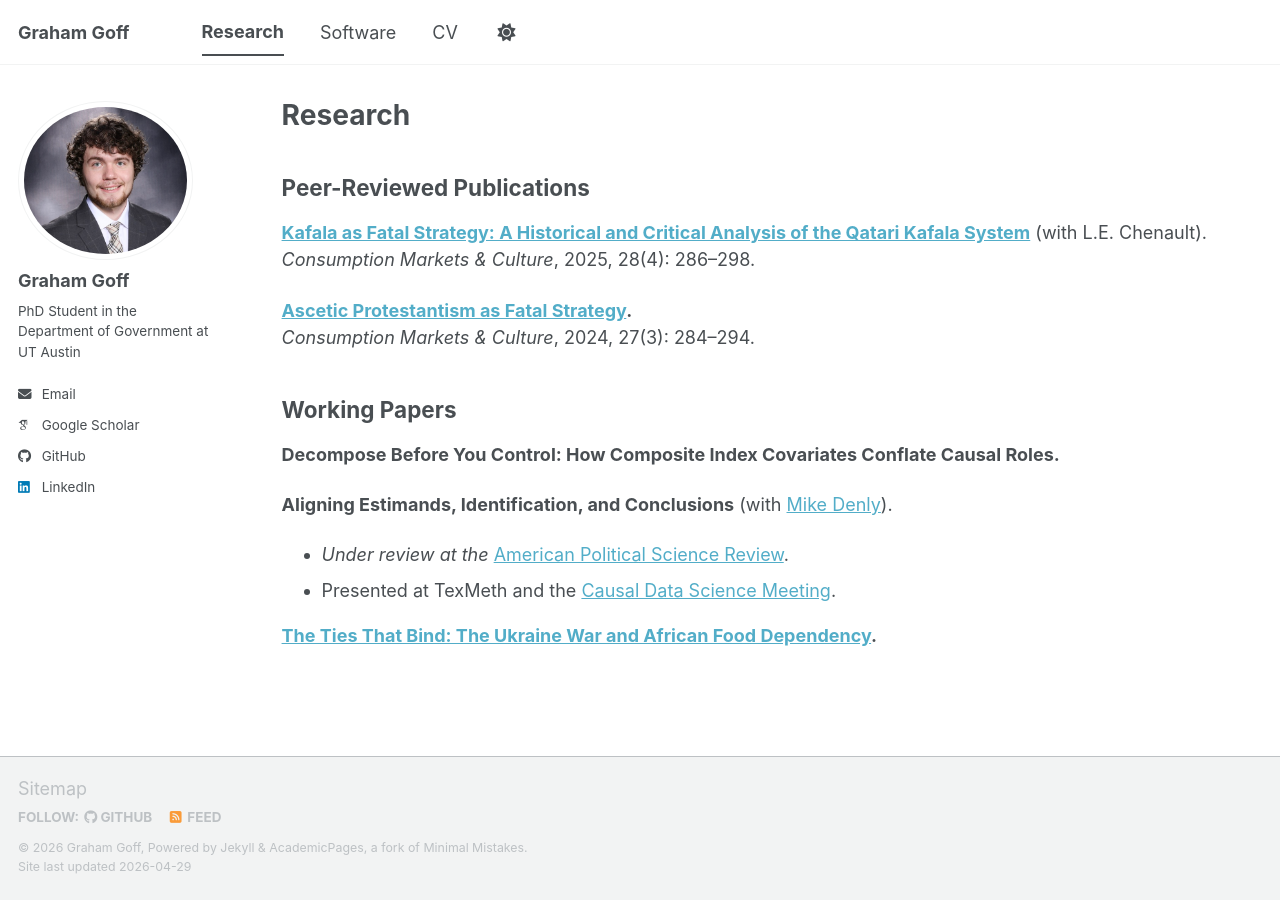
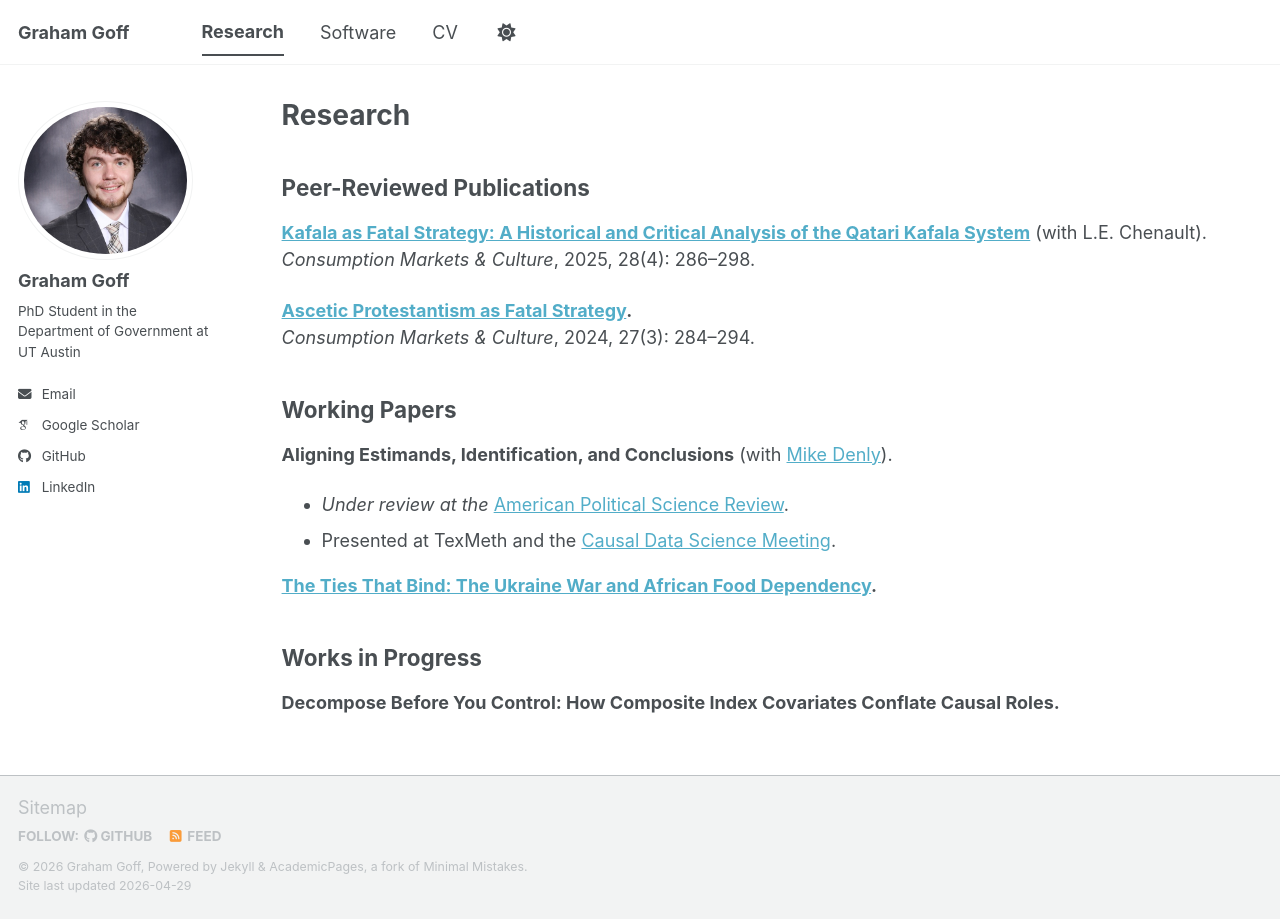
Before and after one commit to grahamgoff/grahamgoff.github.io, a Jekyll site: the page built from _pages/research.md, in a window 1280 px wide. Built offline with Jekyll 4.4.1, drawn with Linux system fonts in a browser that asks for light colours; some web fonts are replaced; a script bundle is joined from its source files by our own code; library files that are not in the unit come from our copies.

Commit message:
Update research.md

```diff
--- a/_pages/research.md
+++ b/_pages/research.md
@@ -15,10 +15,12 @@ author_profile: true
 
 ## Working Papers
 
-**Decompose Before You Control: How Composite Index Covariates Conflate Causal Roles.**
-
 **Aligning Estimands, Identification, and Conclusions** (with [Mike Denly](https://mikedenly.com)).
  - *Under review at the* [American Political Science Review](https://www.cambridge.org/core/journals/american-political-science-review).
  - Presented at TexMeth and the [Causal Data Science Meeting](https://www.causalscience.org).
 
 **[The Ties That Bind: The Ukraine War and African Food Dependency](/files/ties-that-bind.pdf).**
+
+## Works in Progress
+
+**Decompose Before You Control: How Composite Index Covariates Conflate Causal Roles.**
```
